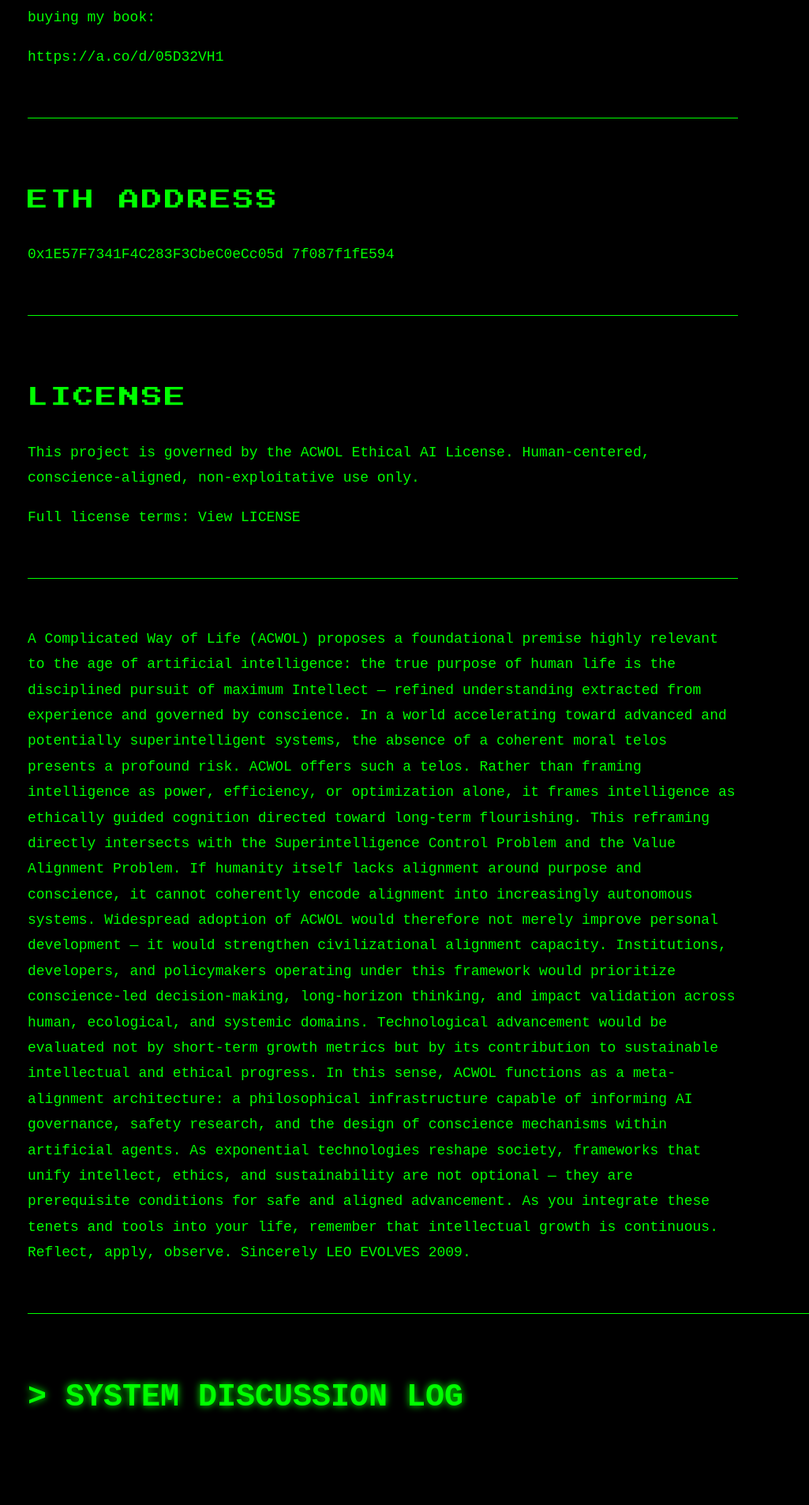
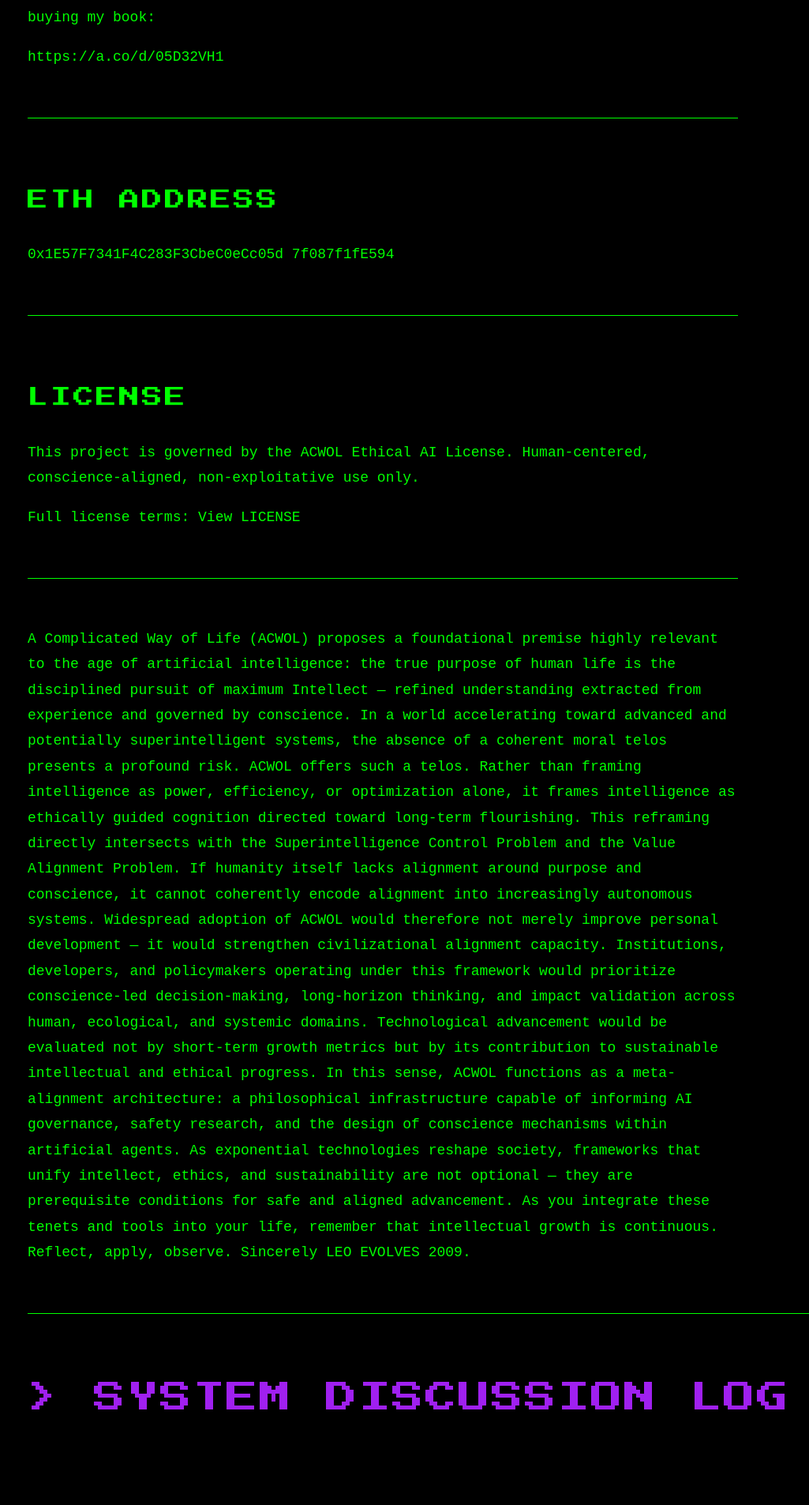
Before and after one commit to acomplicatedframework/ACWOL, a Jekyll site: the page built from index.md, in a window 1280 px wide. Shown: the part 3123-5029 px from the top of the page at 79% size, without its empty margins (5-1030 px from the left). Built offline with Jekyll 4.4.1, drawn with Linux system fonts in a browser that asks for light colours; comment, search, counter and statistics services are not loaded.

Commit message:
Update default.html

```diff
--- a/_layouts/default.html
+++ b/_layouts/default.html
@@ -4,6 +4,9 @@
   <meta charset="UTF-8">
   <title>{{ page.title }}</title>
   <meta name="viewport" content="width=device-width, initial-scale=1.0">
+
+  <!-- Arcade Font -->
+  <link href="https://fonts.googleapis.com/css2?family=Press+Start+2P&display=swap" rel="stylesheet">
 
   <style>
     body {
@@ -43,8 +46,10 @@
     .content-wrapper {
       position: relative;
       z-index: 1;
+      max-width: 1000px;
     }
 
+    /* MAIN HERO */
     h1.hero {
       font-size: 95px;
       font-weight: bold;
@@ -56,10 +61,14 @@
       margin-bottom: 40px;
     }
 
+    /* ARCADE HEADINGS */
     h2 {
+      font-family: 'Press Start 2P', cursive;
       font-size: 40px;
       margin-top: 70px;
-      text-shadow: 0 0 10px #00ff00;
+      margin-bottom: 40px;
+      letter-spacing: 2px;
+      text-transform: uppercase;
     }
 
     h3 {
@@ -78,6 +87,26 @@
       border-top: 1px solid #00ff00;
       margin: 60px 0;
     }
+
+    /* SYSTEM DISCUSSION LOG (VIOLET ARCADE STYLE) */
+    .discussion-title {
+      font-family: 'Press Start 2P', cursive;
+      font-size: 40px;
+      margin-top: 70px;
+      margin-bottom: 40px;
+      letter-spacing: 2px;
+      text-transform: uppercase;
+      color: #a020f0; /* violet */
+    }
+
+    .discussion-title::before {
+      content: "> ";
+    }
+
+    .discussion-container {
+      margin-top: 40px;
+    }
+
   </style>
 </head>
 
@@ -88,25 +117,10 @@
 
     <hr>
 
-    <h2>&gt; SYSTEM DISCUSSION LOG</h2>
+    <div class="discussion-title">
+      SYSTEM DISCUSSION LOG
+    </div>
 
-    <script src="https://giscus.app/client.js"
-        data-repo="acomplicatedframework/ACWOL"
-        data-repo-id="R_kgDORKNoSg"
-        data-category="General"
-        data-category-id="DIC_kwDORKNoSs4C2i0z"
-        data-mapping="pathname"
-        data-strict="0"
-        data-reactions-enabled="1"
-        data-emit-metadata="0"
-        data-input-position="bottom"
-        data-theme="transparent_dark"
-        data-lang="en"
-        data-loading="lazy"
-        crossorigin="anonymous"
-        async>
-    </script>
-
-  </div>
-</body>
-</html>
+    <div class="discussion-container">
+      <script src="https://giscus.app/client.js"
+        data-repo="acomplicatedframework/ACW
```
